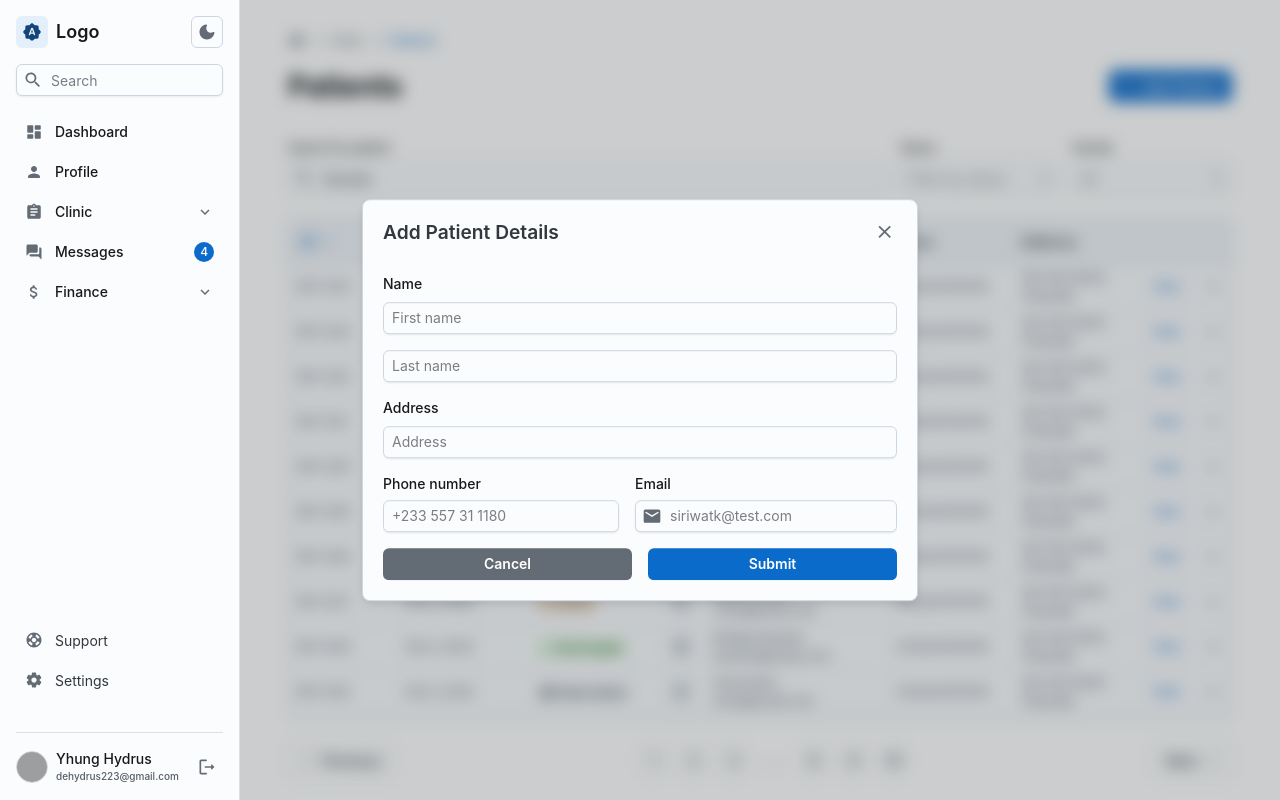
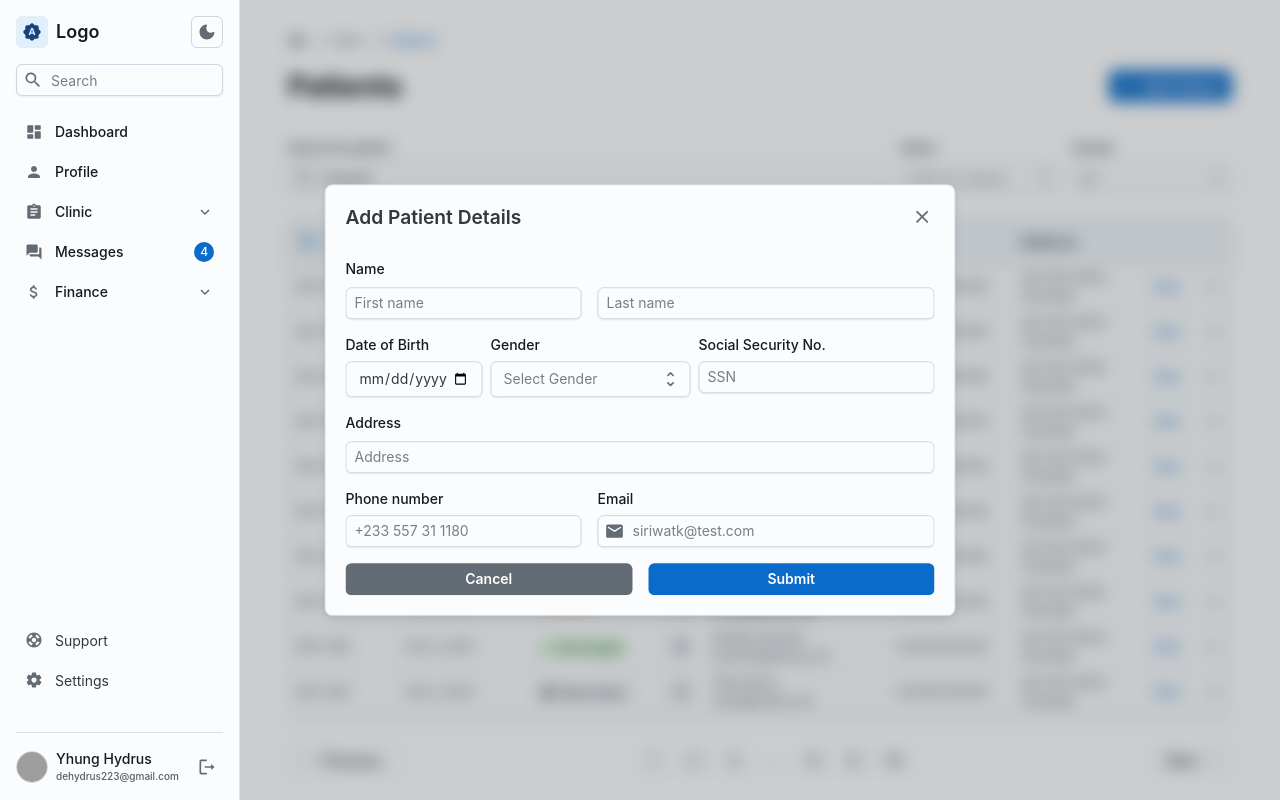
Before and after one commit to winifredbday/Emr-site, a React (Create React App) app in the folder frontend/: page /patients in a window 1280 px wide. Both pictures are taken after typing "Sample" into the empty fields and a click on the button "Add Patient". Built offline with nearby package versions, Linux system fonts and the light colour scheme; grey boxes are pictures that could not be loaded.

Commit message:
updated patient reqs

```diff
--- a/frontend/src/components/patients/AddPatientModal.tsx
+++ b/frontend/src/components/patients/AddPatientModal.tsx
@@ -2,7 +2,7 @@ import * as React from 'react';
 import Button from '@mui/joy/Button';
 import FormControl from '@mui/joy/FormControl';
 import FormLabel from '@mui/joy/FormLabel';
-
+import Option from '@mui/joy/Option';
 import Input from '@mui/joy/Input';
 import Stack from '@mui/joy/Stack';
 import Modal from '@mui/joy/Modal';
@@ -11,6 +11,7 @@ import DialogTitle from '@mui/joy/DialogTitle';
 import DialogContent from '@mui/joy/DialogContent';
 import EmailRoundedIcon from '@mui/icons-material/EmailRounded';
 import ModalClose from '@mui/joy/ModalClose';
+import Select from '@mui/joy/Select';
 
 interface AddPatientModalProps{
     open: boolean;
@@ -29,11 +30,51 @@ export default function AddPatientModal({open, onClose}: AddPatientModalProps) {
               <Stack spacing={1}>
                 <FormLabel>Name</FormLabel>
                 <FormControl
-                  sx={{ display: { sm: 'flex-column', md: 'flex-row' }, gap: 2 }}
+                  sx={{ display: "flex", flexDirection: {sm: 'row', xs: 'column', md: 'row' }, gap: 2 }}
                 >
                   <Input size="sm" placeholder="First name" />
                   <Input size="sm" placeholder="Last name" sx={{ flexGrow: 1 }} />
                 </FormControl>
+              </Stack>
+              <Stack spacing={1} direction={{sm: 'row'}} flexWrap="wrap" useFlexGap>
+                  <FormControl>
+                    <FormLabel>Date of Birth</FormLabel>
+                    <Input
+                        sx={{fontSize: "14px"}}
+                        type="date"
+                        slotProps={{
+                          input: {
+                            min: '1900-12-31',
+                            max: '2024-12-31',
+                          },
+                        }}
+                      />
+
+                  </FormControl>
+                  <FormControl>
+                      <FormLabel>Gender</FormLabel>
+
+                      <Stack spacing={2} alignItems="flex-start">
+                        <Select
+                          placeholder="Select Gender"
+                          name="Gender"
+                          required
+                          sx={{ minWidth: 200, fontSize: '14px' }}
+
+                        >
+                          <Option value="Male" sx={{ minWidth: 200, fontSize: '14px' }}>Male</Option>
+                          <Option value="Female" sx={{ minWidth: 200, fontSize: '14px' }}>Female</Option>
+                          <Option value="Suspended" sx={{ minWidth: 200, fontSize: '14px' }}>Other</Option>
+
+                        </Select>
+
+                      </Stack>
+
+                  </FormControl>
+                  <FormControl>
+                    <FormLabel>Social Security No.</FormLabel>
+                    <Input size="sm" type='text' placeholder="SSN" />
+                  </FormControl>
               </Stack>
               <Stack spacing={1}>
                 <FormLabel>Address</FormLabel>
```
